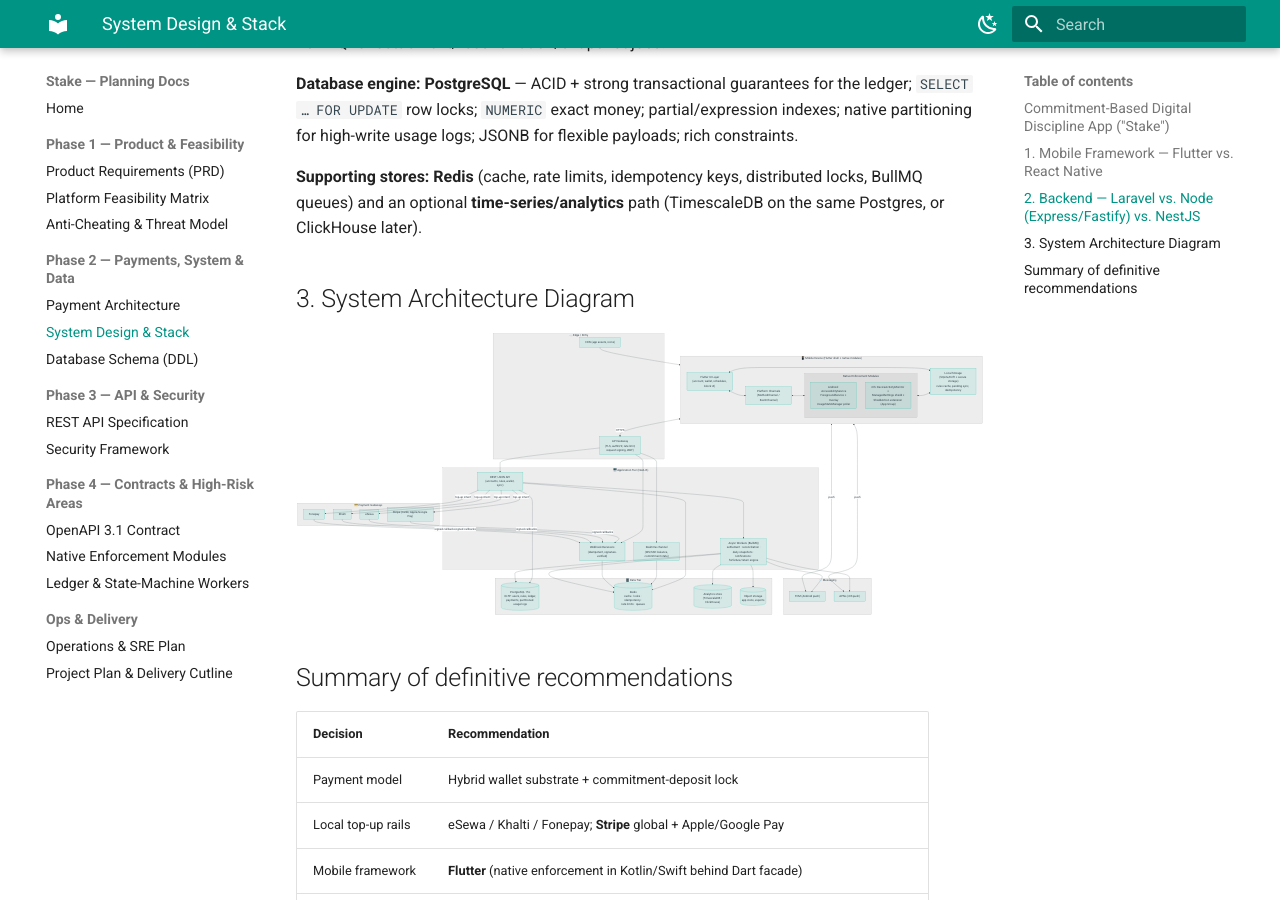
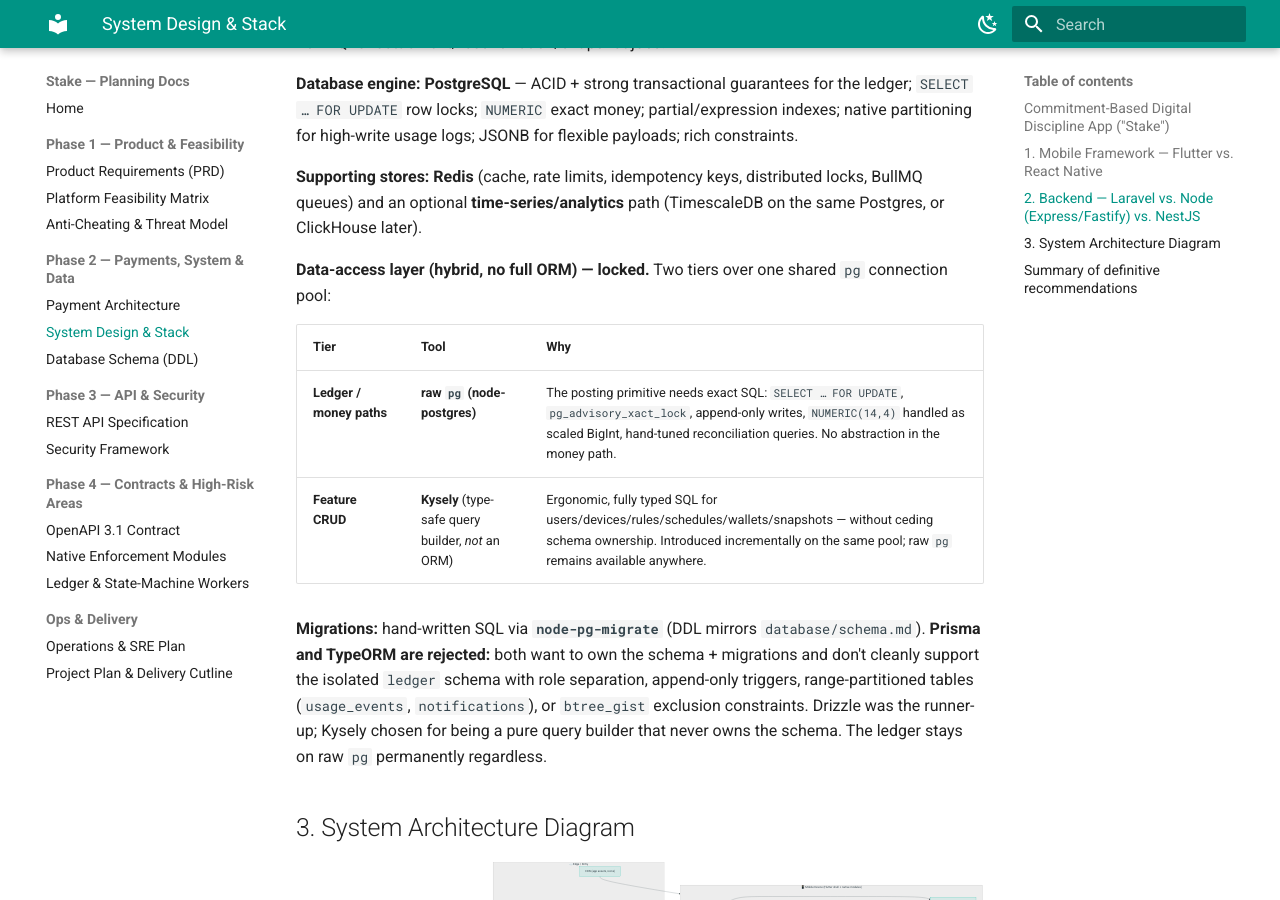
Before and after one commit to JEEVANRAWAL/stake-app-doc, an MkDocs documentation site: the page built from docs/architecture/system_design.md, in a window 1280 px wide and 900 px high, scrolled down 1716 px. Built offline with MkDocs 1.6.1 and Material for MkDocs 9.7.7, drawn with Linux system fonts in a browser that asks for light colours.

Commit message:
Lock data-access decision: hybrid raw pg (ledger) + Kysely (CRUD), no full ORM
Raw pg for the ledger/money paths (exact FOR UPDATE / advisory locks / append-only
/ NUMERIC math); Kysely as a type-safe query builder for feature CRUD on the same
pool; hand-written SQL migrations via node-pg-migrate. Prisma/TypeORM rejected —
they'd fight the isolated ledger schema, append-only triggers, partitioning, and
role split. Documented in CLAUDE.md, docs/README.md, system_design.md.

Co-Authored-By: Claude Opus 4.8 <noreply@anthropic.com>

```diff
--- a/docs/architecture/system_design.md
+++ b/docs/architecture/system_design.md
@@ -46,6 +46,19 @@ usage logs; JSONB for flexible payloads; rich constraints.
 
 **Supporting stores:** **Redis** (cache, rate limits, idempotency keys, distributed locks, BullMQ queues)
 and an optional **time-series/analytics** path (TimescaleDB on the same Postgres, or ClickHouse later).
+
+**Data-access layer (hybrid, no full ORM) — locked.** Two tiers over one shared `pg` connection pool:
+
+| Tier | Tool | Why |
+|---|---|---|
+| **Ledger / money paths** | **raw `pg` (node-postgres)** | The posting primitive needs exact SQL: `SELECT … FOR UPDATE`, `pg_advisory_xact_lock`, append-only writes, `NUMERIC(14,4)` handled as scaled BigInt, hand-tuned reconciliation queries. No abstraction in the money path. |
+| **Feature CRUD** | **Kysely** (type-safe query builder, *not* an ORM) | Ergonomic, fully typed SQL for users/devices/rules/schedules/wallets/snapshots — without ceding schema ownership. Introduced incrementally on the same pool; raw `pg` remains available anywhere. |
+
+**Migrations:** hand-written SQL via **`node-pg-migrate`** (DDL mirrors `database/schema.md`). **Prisma and
+TypeORM are rejected:** both want to own the schema + migrations and don't cleanly support the isolated
+`ledger` schema with role separation, append-only triggers, range-partitioned tables (`usage_events`,
+`notifications`), or `btree_gist` exclusion constraints. Drizzle was the runner-up; Kysely chosen for being
+a pure query builder that never owns the schema. The ledger stays on raw `pg` permanently regardless.
 
 ## 3. System Architecture Diagram
 
```
Also changed, not shown: CLAUDE.md (+1 -0 lines), docs/README.md (+1 -0 lines).
